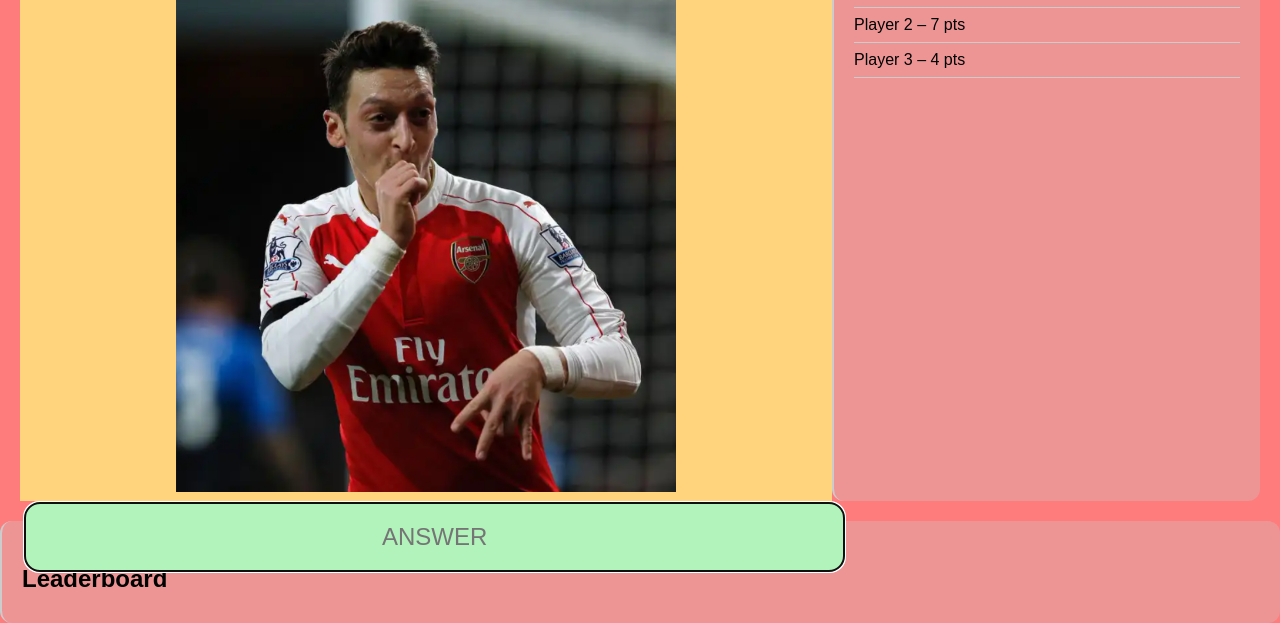
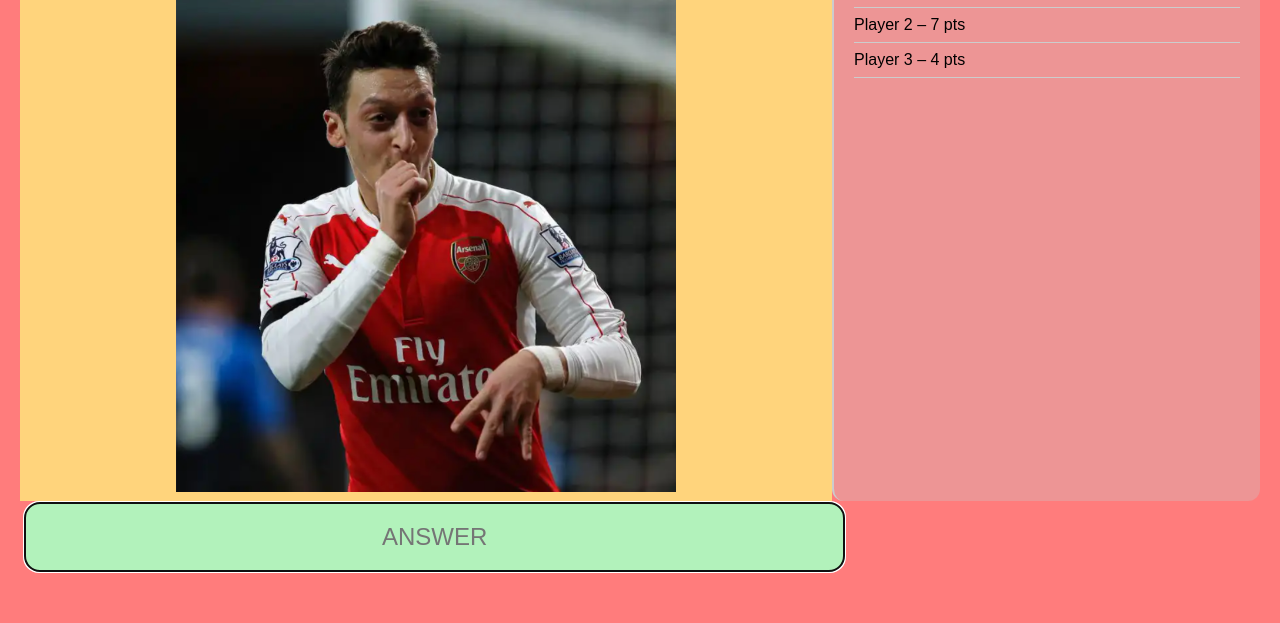
Before and after one commit to pasgoat/Popsmosse, a website: page html/play.html in a window 1280 px wide. Shown: the part 199-822 px from the top of the page. After the commit the page ends 800 px from the top, so only its background shows below. Drawn offline with nearby package versions, Linux system fonts and the light colour scheme; no server answers.

Commit message:
y avait 2 leaderbords

```diff
--- a/html/play.html
+++ b/html/play.html
@@ -44,14 +44,6 @@
         </div>
     </div>
 
-    <!-- Leaderboard Section (1/3) -->
-    <div class="leaderboard">
-        <h3>Leaderboard</h3>
-        <ul id="leaderboard-list">
-        </ul>
-    </div>
-</div>
-
     <input class="answer" type="text" id="answer" placeholder="Answer">
     <script src="../js/playscript.js"></script>
     <script src="../js/auth.js"></script>
```
